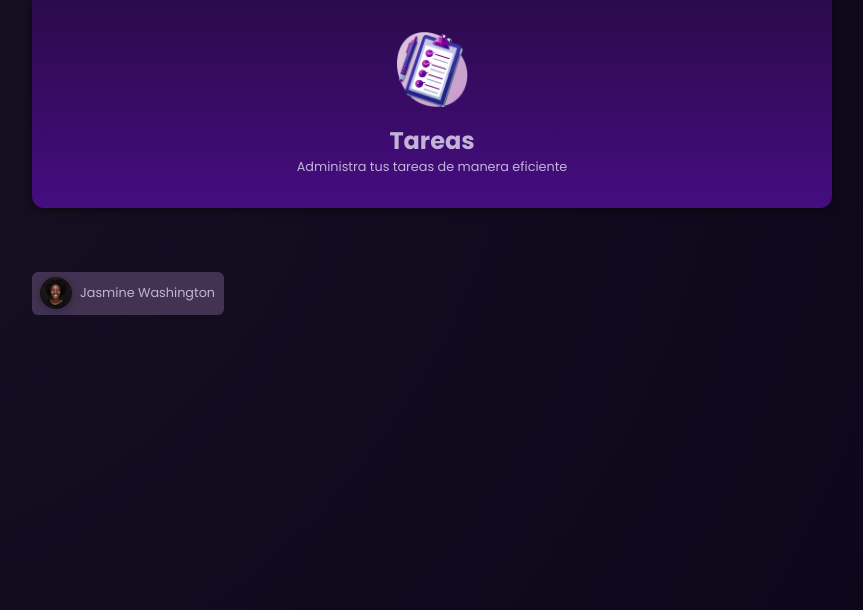
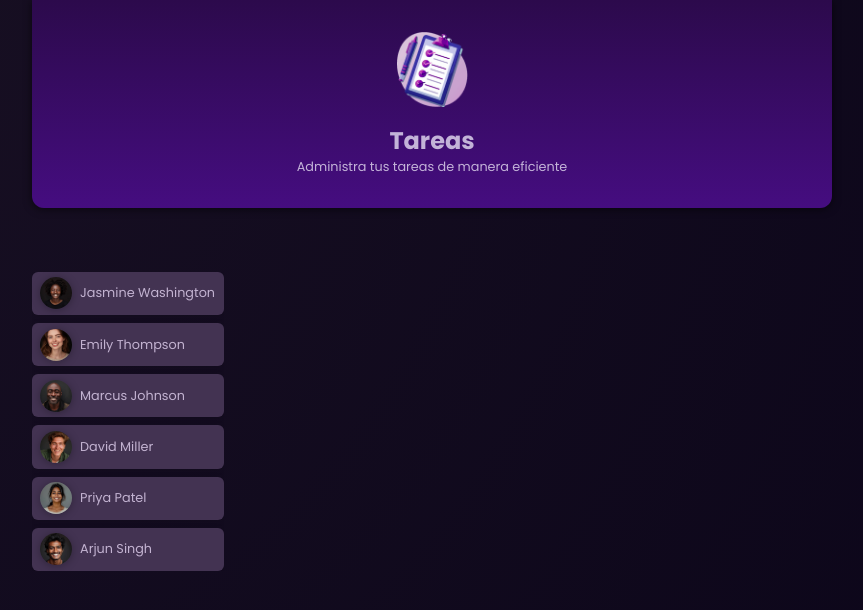
Before and after one commit to manurgz10/angular_course, an Angular app in the folder 01-starting-project/: page / in a window 1280 px wide. Shown: the top 610 px of the page, without its empty margins (208-1071 px from the left). Built offline with nearby package versions, Linux system fonts and the light colour scheme.

Commit message:
Rendering dynamic list of users

```diff
--- a/01-starting-project/src/app/app.component.html
+++ b/01-starting-project/src/app/app.component.html
@@ -1,9 +1,11 @@
 <app-header />
 <main>
     <ul id="users">
-        <li>
-            <app-user />
-        </li>
+        @for (user of users; track $index) {
+            <li>
+                <app-user [user]="users[$index]"/>
+            </li>
+        }
     </ul>
 
 </main>
--- a/01-starting-project/src/app/app.component.ts
+++ b/01-starting-project/src/app/app.component.ts
@@ -1,6 +1,7 @@
 import { Component } from '@angular/core';
 import { HeaderComponent } from './header/header.component';
 import { UserComponent } from "./user/user.component";
+import { DUMMY_USERS } from './dummy-users';
 
 @Component({
     selector: 'app-root',
@@ -9,4 +10,6 @@ import { UserComponent } from "./user/user.component";
     styleUrl: './app.component.css',
     imports: [HeaderComponent, UserComponent]
 })
-export class AppComponent {}
+export class AppComponent {
+    users = DUMMY_USERS;
+}
--- a/01-starting-project/src/app/user/user.component.html
+++ b/01-starting-project/src/app/user/user.component.html
@@ -1,6 +1,6 @@
 <div>
     <button>
-        <img [src]="imagePath()" [alt]="selectedUser().name"/>
-        <span>{{selectedUser().name}}</span>
+        <img [src]="imagePath" [alt]="user.name"/>
+        <span>{{user.name}}</span>
     </button>
 </div>
--- a/01-starting-project/src/app/user/user.component.ts
+++ b/01-starting-project/src/app/user/user.component.ts
@@ -1,5 +1,10 @@
-import { Component, computed, signal } from '@angular/core';
+import { Component, Input, computed, signal } from '@angular/core';
 import { DUMMY_USERS } from '../dummy-users';
+
+interface User {
+  name: string;
+  avatar: string;
+}
 @Component({
   selector: 'app-user',
   standalone: true,
@@ -8,17 +13,13 @@ import { DUMMY_USERS } from '../dummy-users';
   styleUrl: './user.component.css',
 })
 export class UserComponent {
-  selectedUser = signal(DUMMY_USERS[0]);
+  @Input({
+    required: true,
+  }) user!: User;
 
-  // Así se haría con signals.
+  get imagePath() {
+    return 'assets/users/' + this.user.avatar;
+  }
 
-  imagePath = computed(() => {
-    return 'assets/users/' + this.selectedUser().avatar;
-  });
 
-  // Manera tradicional
-
-  // get imagePath() {
-  //   return 'assets/users/' + this.selectedUser.avatar;
-  // }
 }
```
